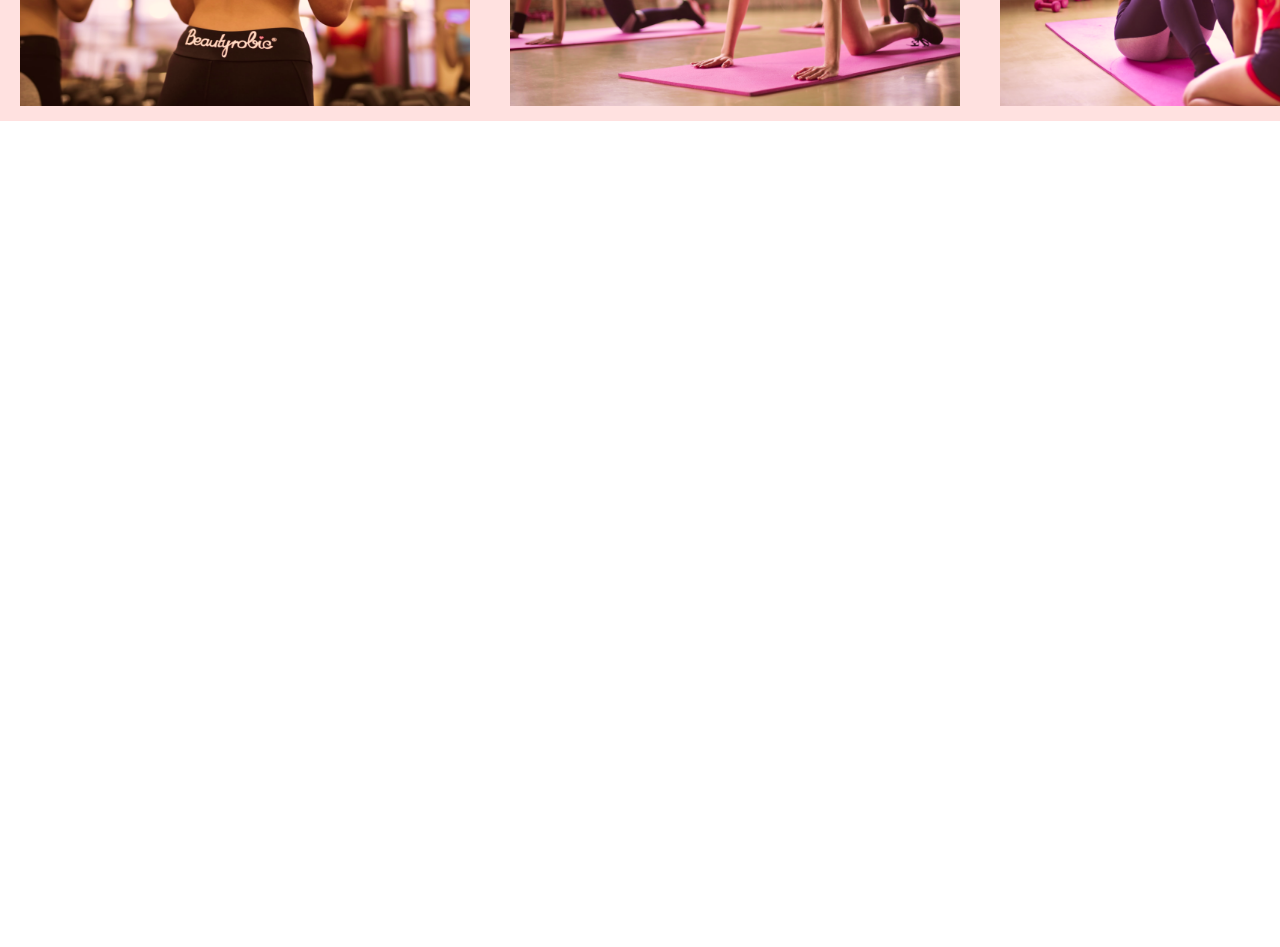
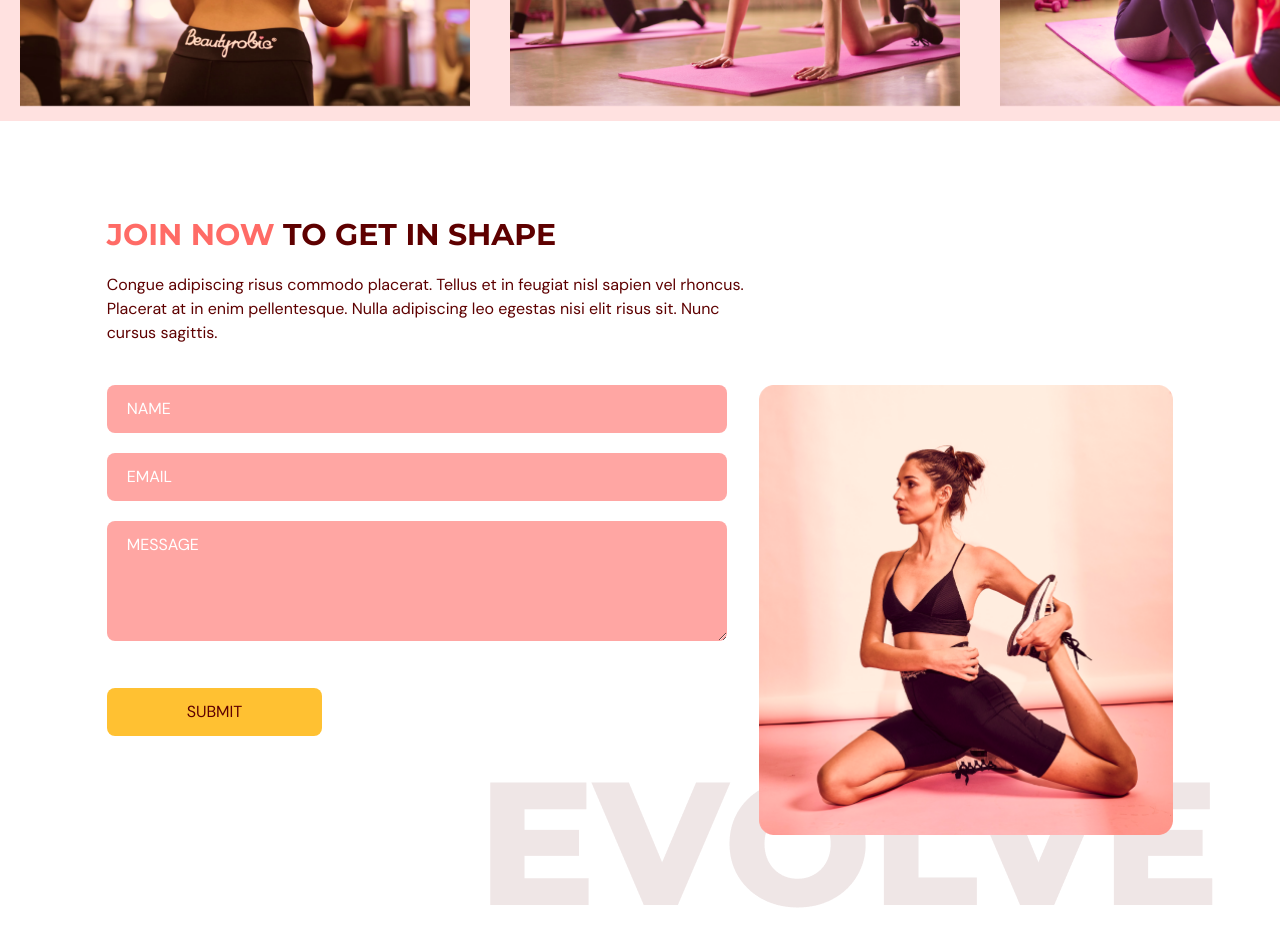
Before and after one commit to davique0/gym-typescript, a React (Vite) app: page / in a window 1280 px wide. Shown: the part 2540-3487 px from the top of the page. Before the commit the page ends 2661 px from the top, so only its background shows below. Built offline with nearby package versions, Linux system fonts and the light colour scheme.

Commit message:
Add contact us section and forms

```diff
--- a/package.json
+++ b/package.json
@@ -16,7 +16,8 @@
     "prettier-plugin-tailwindcss": "^0.4.1",
     "react": "^18.2.0",
     "react-anchor-link-smooth-scroll": "^1.0.12",
-    "react-dom": "^18.2.0"
+    "react-dom": "^18.2.0",
+    "react-hook-form": "^7.45.4"
   },
   "devDependencies": {
     "@types/node": "^20.4.5",
--- a/src/App.tsx
+++ b/src/App.tsx
@@ -2,6 +2,7 @@
 import Home from '@/scenes/home'
 import Benefits from '@/scenes/benefits'
 import OurClasses from "@/scenes/ourClasses";
+import ContactUs from "@/scenes/contactUs";
 import { useEffect, useState } from "react"
 import { SelectedPage } from "@/shared/types";
 
@@ -32,7 +33,7 @@
       <Home setSelectedPage={setSelectedPage} />
       <Benefits setSelectedPage={setSelectedPage} />
       <OurClasses setSelectedPage={setSelectedPage} />
-
+      <ContactUs setSelectedPage={setSelectedPage} />
     </div>
   )
 }
--- /dev/null
+++ b/src/scenes/contactUs/index.tsx
@@ -0,0 +1,159 @@
+import { SelectedPage } from "@/shared/types";
+import { motion } from "framer-motion";
+import { useForm } from "react-hook-form";
+import ContactUsPageGraphic from "@/assets/ContactUsPageGraphic.png"
+import HText from "@/shared/HText";
+
+type Props = {
+  setSelectedPage: (value: SelectedPage) => void;
+}
+
+const ContactUs = ({ setSelectedPage }: Props) => {
+
+  const inputSytles = `mb-5 w-full rounded-lg bg-primary-300
+  px-5 py-3 placeholder-white`;
+
+  const {
+    register,
+    trigger,
+    formState: { errors }
+
+  } = useForm();
+
+  const onSubmit = async (e: any) => {
+    const isValid = await trigger();
+    if (!isValid) {
+      e.preventDefault();
+    }
+  }
+
+  return (
+    <section id="contacts" className="mx-auto w-5/6 pt-24 pb-32">
+      <motion.div
+        onViewportEnter={() => setSelectedPage(SelectedPage.ContactUs)}
+      >
+        {/* Header */}
+        <motion.div
+          className="md:w-3/5"
+          initial="hidden"
+          whileInView="visible"
+          viewport={{ once: true, amount: 0.5 }}
+          transition={{ duration: 0.7 }}
+          variants={{
+            hidden: { opacity: 0, x: -50 },
+            visible: { opacity: 1, x: 0 }
+          }}
+        >
+          <HText>
+            <span className="text-primary-500">JOIN NOW</span> TO GET IN SHAPE
+          </HText>
+          <p className="my-5 ">
+            Congue adipiscing risus commodo placerat. Tellus et in feugiat nisl
+            sapien vel rhoncus. Placerat at in enim pellentesque. Nulla
+            adipiscing leo egestas nisi elit risus sit. Nunc cursus sagittis.
+          </p>
+        </motion.div>
+        {/* Form and Image */}
+        <div className="mt-10 justify-between gap-8 md:flex">
+          <motion.div
+            className="mt-10 basis-3/5 md:mt-0"
+            initial="hidden"
+            whileInView="visible"
+            viewport={{ once: true, amount: 0.5 }}
+            transition={{ duration: 0.7 }}
+            variants={{
+              hidden: { opacity: 0, y: 50 },
+              visible: { opacity: 1, y: 0 }
+            }}
+          >
+            <form
+              target="_blank"
+              onSubmit={onSubmit}
+              action="https://formsubmit.co/f5b5ebb79d22c83c30794cfb87d51bcd"
+              method="POST"
+            >
+              <input
+                className={inputSytles}
+                type="text"
+                placeholder="NAME"
+                {...register("name", {
+                  required: true,
+                  maxLength: 100,
+                })}
+              />
+              {errors.name && (
+                <p className="mt-1 text-primary-500">
+                  {errors.name.type === "required" && "This field is required"}
+                  {errors.name.type === "maxLength" && "Max length is a 100 characters"}
+                </p>
+              )}
+
+              <input
+                className={inputSytles}
+                type="text"
+                placeholder="EMAIL"
+                {...register("email", {
+                  required: true,
+                  pattern: /^[A-Z0-9._%+-]+@[A-Z0-9.-]+\.[A-Z]{2,}$/i,
+                })}
+              />
+              {errors.email && (
+                <p className="mt-1 text-primary-500">
+                  {errors.email.type === "required" && "This field is required"}
+                  {errors.email.type === "pattern" && "Invalid Email address"}
+                </p>
+              )}
+              <textarea
+                className={inputSytles}
+                placeholder="MESSAGE"
+                rows={4}
+                cols={50}
+                {...register("message", {
+                  required: true,
+                  maxLength: 2000,
+
+                })}
+              />
+              {errors.message && (
+                <p className="mt-1 text-primary-500">
+                  {errors.message.type === "required" && "This field is required"}
+                  {errors.message.type === "maxLength" && "Max length is a 2000 characters"}
+                </p>
+              )}
+              <button
+                type="submit"
+                className="mt-5 rounded-lg bg-secondary-500 px-20 py-3 transition duration-500 hover:text-white"
+              >
+                SUBMIT
+              </button>
+            </form>
+          </motion.div>
+          <motion.div
+            className="relative mt-16 basis-2/5 md:mt-0"
+            initial="hidden"
+            whileInView="visible"
+            viewport={{ once: true, amount: 0.5 }}
+            transition={{ delay: 0.2, duration: 0.7 }}
+            variants={{
+              hidden: { opacity: 0, y: 50 },
+              visible: { opacity: 1, y: 0 }
+            }}
+
+          >
+            <div className="md:before:content-evolvetext w-full before:absolute before:-bottom-20 before:-right-10 before:z-[-1]">
+
+              <img
+                className="w-full"
+                alt="contact-us-page-graphic"
+                src={ContactUsPageGraphic}
+              />
+            </div>
+          </motion.div>
+        </div>
+      </motion.div>
+
+    </section>
+  )
+}
+
+export default ContactUs
```
Also changed, not shown: 1 other file (tests, documents, lock files or other folders).
